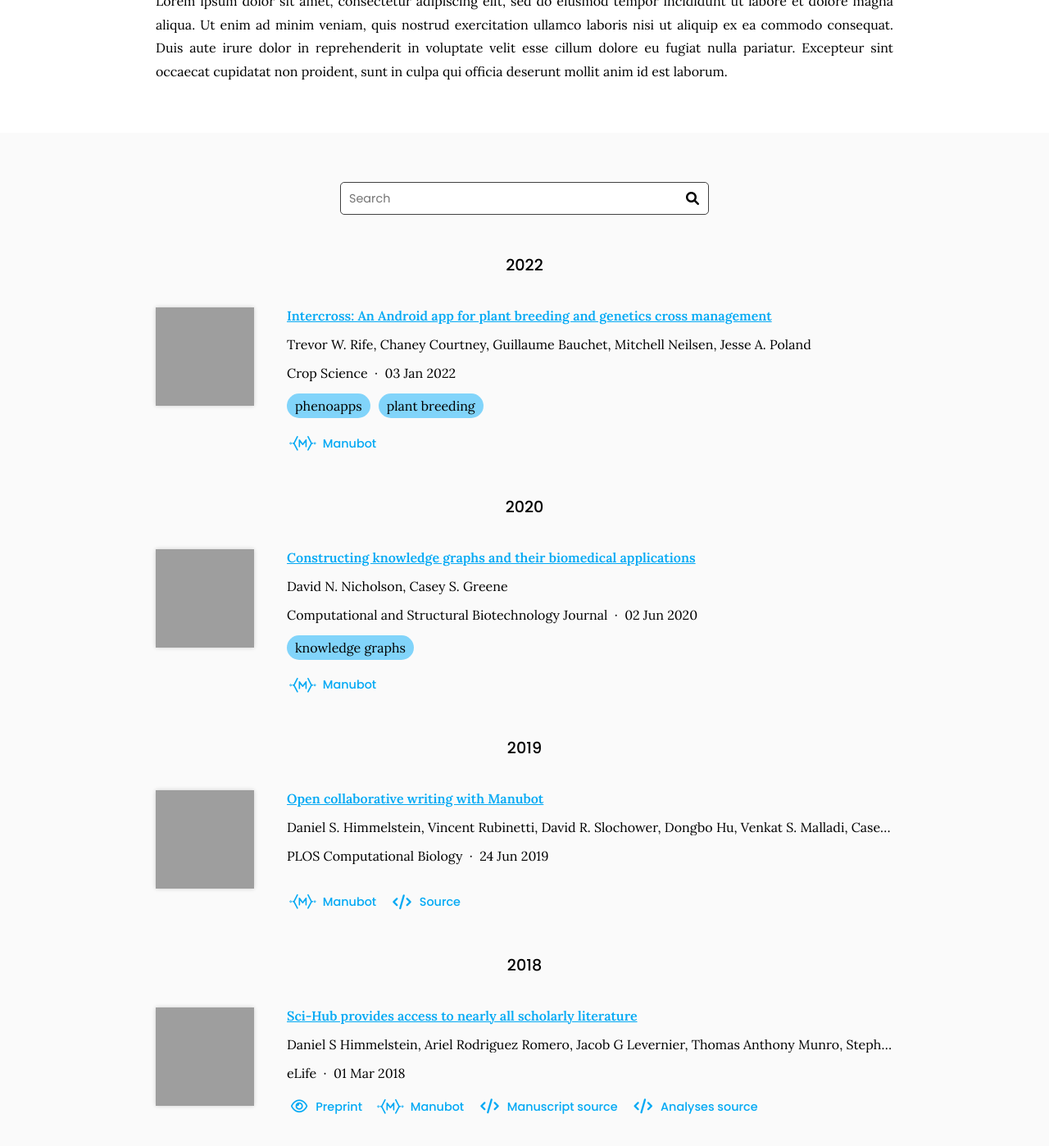
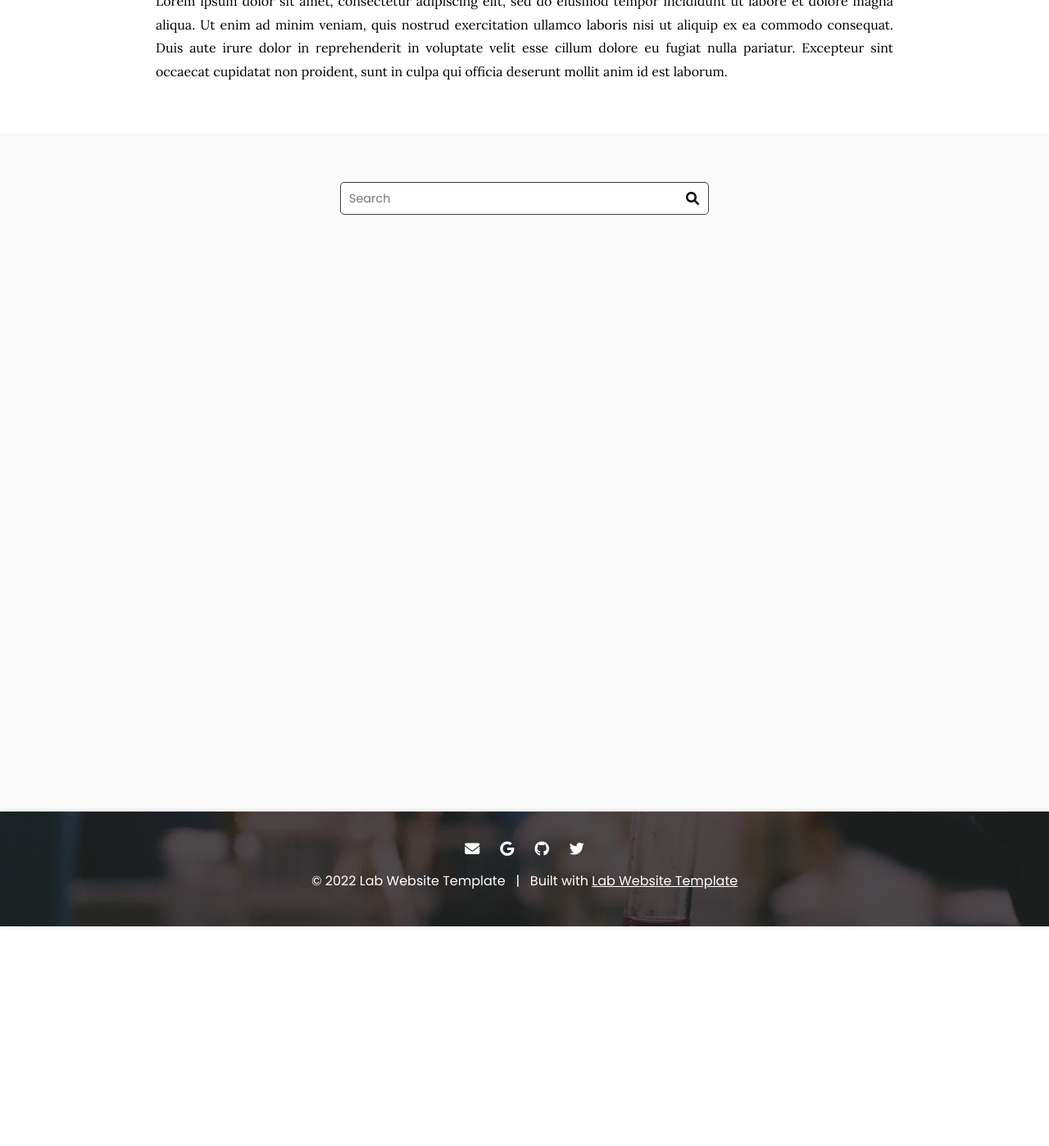
Before and after one commit to mmcnair91/fieldpheno.github.io, a Jekyll site: the page built from research/index.md, in a window 1280 px wide and 1400 px high, scrolled down 270 px. Shown: the whole window at 82% size. Built offline with Jekyll 4.4.1, drawn with Linux system fonts in a browser that asks for light colours; some of the changed text lies outside the part shown; grey boxes are pictures that could not be loaded.

```diff
--- a/_config.yaml
+++ b/_config.yaml
@@ -10,12 +10,10 @@ baseurl:
 
 # site social media and other links
 links:
-  email: jane.smith@your-lab.com
-  google-scholar: Jane Smith
-  github: your-lab
-  twitter: YourLabHandle
-  instagram: YourLabHandle
-  youtube: YourLabChannel
+  email: twrife@clemson.edu
+  google-scholar: m4sw8RQAAAAJ
+  github: FieldPheno
+  twitter: FieldPheno
 
 ### advanced settings
 
--- a/_data/citations.yaml
+++ /dev/null
@@ -1,110 +0,0 @@
-# DO NOT EDIT, GENERATED AUTOMATICALLY FROM SOURCES.YAML (AND ELSEWHERE)
-# See https://github.com/greenelab/lab-website-template/wiki/Citations
-
-- id: doi:10.1002/csc2.20702
-  title: 'Intercross: An Android app for plant breeding and genetics cross management'
-  authors:
-  - Trevor W. Rife
-  - Chaney Courtney
-  - Guillaume Bauchet
-  - Mitchell Neilsen
-  - Jesse A. Poland
-  publisher: Crop Science
-  date: '2022-01-03'
-  link: https://doi.org/gpzkrw
-  image: https://acsess.onlinelibrary.wiley.com/cms/asset/f3ec8ba9-e6e7-4400-91b2-a954853827a0/csc220702-fig-0001-m.jpg
-  repo: PhenoApps/Intercross
-  extra-links:
-  - type: manubot
-    link: https://greenelab.github.io/knowledge-graph-review/
-  tags:
-  - phenoapps
-  - plant breeding
-- id: doi:10.3835/plantgenome2012.05.0005
-  title: "Genotyping\u2010by\u2010Sequencing for Plant Breeding and Genetics"
-  authors:
-  - Jesse A. Poland
-  - Trevor W. Rife
-  publisher: The Plant Genome
-  date: '2012-11-01'
-  link: https://doi.org/gfzn68
-  image: https://acsess.onlinelibrary.wiley.com/cms/asset/f3ec8ba9-e6e7-4400-91b2-a954853827a0/csc220702-fig-0001-m.jpg
-  tags:
-  - genotyping
-  - review
-  - gbs
-- id: doi:10.1186/s12864-015-1404-9
-  title: 'Spiked GBS: a unified, open platform for single marker genotyping and whole-genome
-    profiling'
-  authors:
-  - Trevor W Rife
-  - Shuangye Wu
-  - Robert L Bowden
-  - Jesse A Poland
-  publisher: BMC Genomics
-  date: '2015-03-28'
-  link: https://doi.org/f7bqgp
-  tags:
-  - genotyping
-  - gbs
-- id: doi:10.1016/j.csbj.2020.05.017
-  title: Constructing knowledge graphs and their biomedical applications
-  authors:
-  - David N. Nicholson
-  - Casey S. Greene
-  publisher: Computational and Structural Biotechnology Journal
-  date: '2020-06-02'
-  link: https://doi.org/gg7m48
-  image: https://ars.els-cdn.com/content/image/1-s2.0-S2001037020302804-gr1.jpg
-  extra-links:
-  - type: manubot
-    link: https://greenelab.github.io/knowledge-graph-review/
-  tags:
-  - knowledge graphs
-- id: doi:10.1371/journal.pcbi.1007128
-  title: Open collaborative writing with Manubot
-  authors:
-  - Daniel S. Himmelstein
-  - Vincent Rubinetti
-  - David R. Slochower
-  - Dongbo Hu
-  - Venkat S. Malladi
-  - Casey S. Greene
-  - Anthony Gitter
-  publisher: PLOS Computational Biology
-  date: '2019-06-24'
-  link: https://doi.org/c7np
-  image: https://journals.plos.org/ploscompbiol/article/figure/image?size=inline&id=info:doi/10.1371/journal.pcbi.1007128.g001&rev=2
-  repo: greenelab/meta-review
-  extra-links:
-  - type: manubot
-    link: https://greenelab.github.io/meta-review/
-  - type: source
-    link: https://github.com/greenelab/meta-review
-  - type: website
-    link: http://manubot.org/
-- id: doi:10.7554/eLife.32822
-  title: Sci-Hub provides access to nearly all scholarly literature
-  authors:
-  - Daniel S Himmelstein
-  - Ariel Rodriguez Romero
-  - Jacob G Levernier
-  - Thomas Anthony Munro
-  - Stephen Reid McLaughlin
-  - Bastian Greshake Tzovaras
-  - Casey S Greene
-  publisher: eLife
-  date: '2018-03-01'
-  link: https://doi.org/ckcj
-  image: https://iiif.elifesciences.org/lax:32822%2Felife-32822-fig8-v3.tif/full/863,/0/default.webp
-  extra-links:
-  - type: preprint
-    link: https://doi.org/10.7287/peerj.preprints.3100v1
-  - type: manubot
-    link: https://greenelab.github.io/scihub-manuscript/
-  - type: source
-    link: https://github.com/greenelab/scihub-manuscript
-    text: Manuscript source
-  - type: source
-    link: https://github.com/greenelab/scihub
-    text: Analyses source
--- a/_data/sources.yaml
+++ b/_data/sources.yaml
@@ -1,52 +1,85 @@
-- id: doi:10.1002/csc2.20702
-  image: https://acsess.onlinelibrary.wiley.com/cms/asset/f3ec8ba9-e6e7-4400-91b2-a954853827a0/csc220702-fig-0001-m.jpg
-  date: 2022-1-3
-  repo: PhenoApps/Intercross
-  tags:
-    - phenoapps
-    - plant breeding
-
 - id: doi:10.3835/plantgenome2012.05.0005
+  image: https://acsess.onlinelibrary.wiley.com/cms/asset/1b72a9c4-f075-4290-a68c-cf4d7aa187d6/tpg2plantgenome2012050005-fig-0003-m.jpg
   tags:
     - genotyping
     - review
     - gbs
 
 - id: doi:10.1186/s12864-015-1404-9
+  image: https://raw.githubusercontent.com/PhenoApps/Field-Book/master/app/src/main/res/mipmap-xxhdpi/ic_launcher.png
+  repo: PhenoApps/Field-Book
+  extra-links:
+    - type: source
+      link: https://github.com/PhenoApps/Field-Book
+      text: Source
+  tags:
+    - phenoapps
+    - plant breeding
+
+- id: doi:10.1186/s12864-015-1404-9
+  image: https://media.springernature.com/full/springer-static/image/art%3A10.1186%2Fs12864-015-1404-9/MediaObjects/12864_2015_1404_Fig3_HTML.gif?as=webp
   tags:
     - genotyping
     - gbs
 
-- id: doi:10.1016/j.csbj.2020.05.017
-  image: https://ars.els-cdn.com/content/image/1-s2.0-S2001037020302804-gr1.jpg
-  date: 2020-6-2
+- id: doi:10.1111/gcb.13163
+  image: images/publications/tack2015.jpg
+  tags:
+    - climate change
+    - wheat
+
+- id: doi:10.3835/plantgenome2018.01.0004
+  image: https://acsess.onlinelibrary.wiley.com/cms/asset/f26a7604-f2ef-4266-abc1-bc16a5705af3/tpg2plantgenome2018010004-fig-0001-m.jpg
+  tags:
+    - wheat
+    - plant breeding
+
+- id: doi:10.2135/cropsci2018.01.0073
+  image: images/publications/rife2019.tiff
+  tags:
+    - wheat
+    - plant breeding
+
+- id: doi:10.1007/s00122-018-3107-5
+  image: https://media.springernature.com/full/springer-static/image/art%3A10.1007%2Fs00122-018-3107-5/MediaObjects/122_2018_3107_Fig1_HTML.png?as=webp
+  tags:
+    - wheat
+    - pre-harvest sprouting
+
+- id: doi:10.1093/bioinformatics/btz190
+  image: https://brapi.org/images/brapi-logo.svg
+  repo: plantbreeding/BrAPI
   extra-links:
-    - type: manubot
-      link: https://greenelab.github.io/knowledge-graph-review/
+    - type: source
+      link: https://github.com/plantbreeding/BrAPI
+      text: Source
   tags:
-    - knowledge graphs
+    - api
 
-- id: doi:10.1371/journal.pcbi.1007128
-  image: https://journals.plos.org/ploscompbiol/article/figure/image?size=inline&id=info:doi/10.1371/journal.pcbi.1007128.g001&rev=2
-  repo: greenelab/meta-review
+- id: doi:10.1007/s00122-020-03712-y
+  image: https://media.springernature.com/full/springer-static/image/art%3A10.1007%2Fs00122-020-03712-y/MediaObjects/122_2020_3712_Fig4_HTML.png?as=webp
+  tags:
+    - wheat
+    - plant breeding
+
+- id: doi:10.1002/ppj2.20024
+  image: https://acsess.onlinelibrary.wiley.com/cms/asset/cdfeb5d0-d6df-4f6d-99bc-110b07beed8f/ppj220024-fig-0001-m.jpg
+  repo: PhenoApps/Prospector
   extra-links:
-    - type: manubot
-      link: https://greenelab.github.io/meta-review/
     - type: source
-      link: https://github.com/greenelab/meta-review
-    - type: website
-      link: http://manubot.org/
+      link: https://github.com/PhenoApps/Prospector
+      text: Source
+  tags:
+    - phenoapps
+    - NIR
 
-- id: doi:10.7554/eLife.32822
-  image: https://iiif.elifesciences.org/lax:32822%2Felife-32822-fig8-v3.tif/full/863,/0/default.webp
+- id: doi:10.1002/csc2.20702
+  image: https://acsess.onlinelibrary.wiley.com/cms/asset/f3ec8ba9-e6e7-4400-91b2-a954853827a0/csc220702-fig-0001-m.jpg
+  repo: PhenoApps/Intercross
   extra-links:
-    - type: preprint
-      link: https://doi.org/10.7287/peerj.preprints.3100v1
-    - type: manubot
-      link: https://greenelab.github.io/scihub-manuscript/
     - type: source
-      link: https://github.com/greenelab/scihub-manuscript
-      text: Manuscript source
-    - type: source
-      link: https://github.com/greenelab/scihub
-      text: Analyses source
+      link: https://github.com/PhenoApps/Intercross
+      text: Source
+  tags:
+    - phenoapps
+    - plant breeding
```
Also changed, not shown: contact/index.md (+11 -21 lines), README.md, images/contact/pdr-overhead.jpg (added), images/publications/tack2015.jpg (added), 2 other files.
